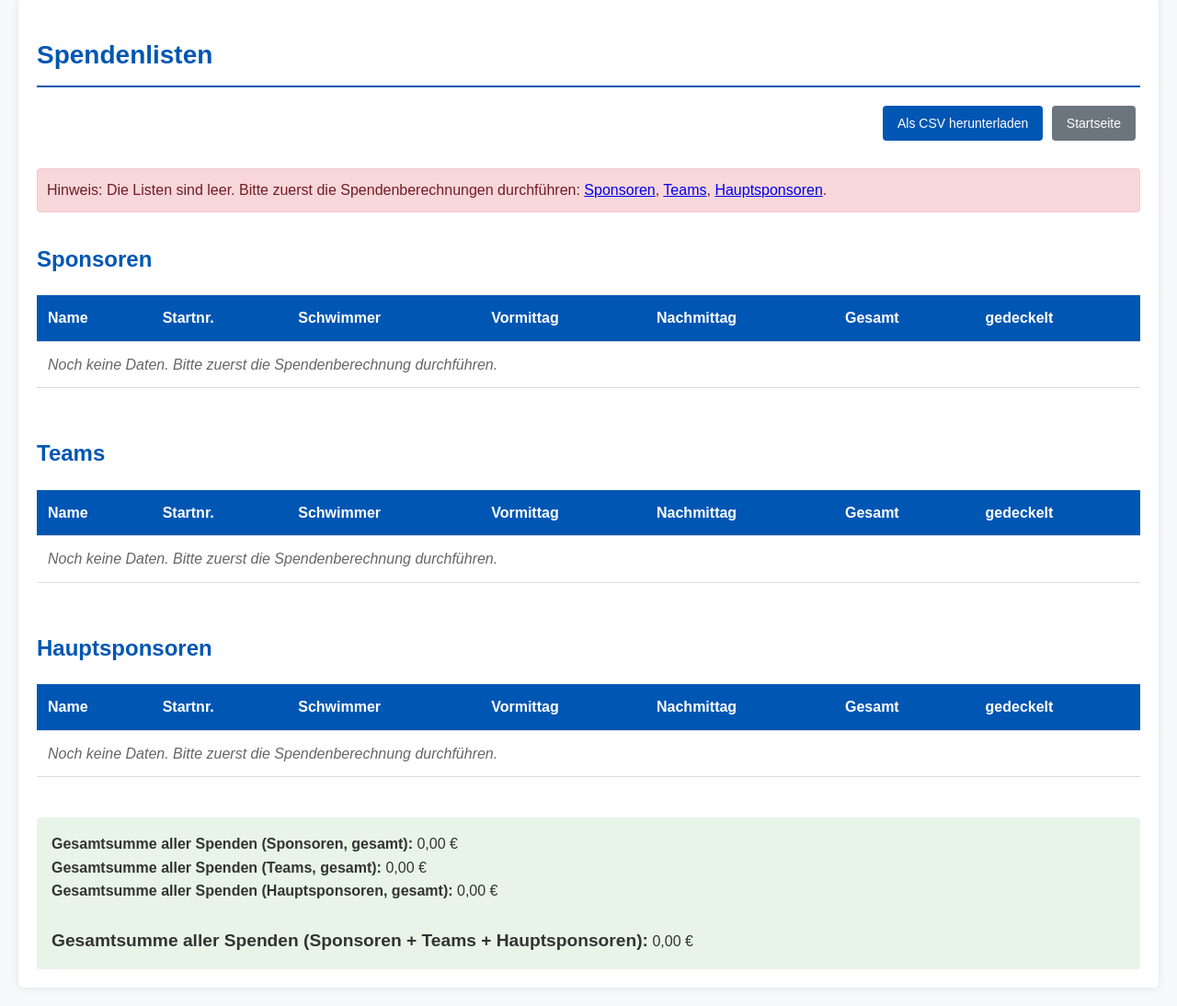
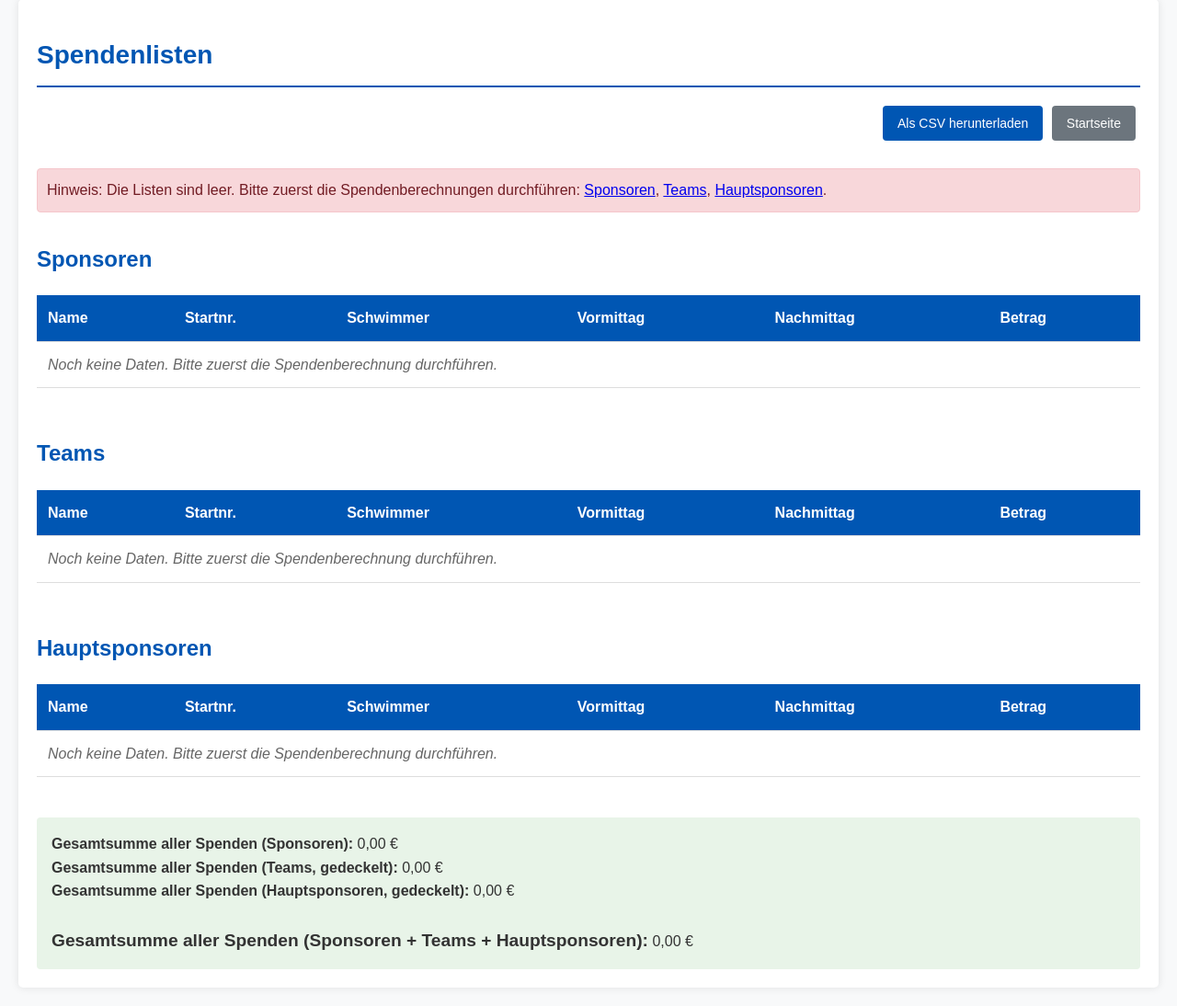
Before and after one commit to Ottokarder/VAIBad_2, a PHP site: page /spendenlisten.php in a window 1280 px wide. Shown: the part 21-1115 px from the top of the page at 92% size. Run offline with PHP 8.4, Linux system fonts and the light colour scheme; data that the repository does not hold is empty.

Commit message:
Summen konsistent: Teams/Hauptsponsoren gedeckelt, gesamt-Spalte entfernt
Die Gesamtsummen verwendeten bei Teams und Hauptsponsoren teils
spendenbetrag_gesamt (ungekuerzt), teils gedeckelt. Korrekt ist:
- Sponsoren: spendenbetrag_gesamt (Limit ist pro Zeile bereits eingerechnet)
- Teams / Hauptsponsoren: spendenbetrag_gedeckelt (Limit gilt fuer die
  Summe aller Schwimmer)

Auswertungen (auswertungen.php):
- Bei Durchlauf 'gesamt' Teams/Hauptsponsoren auf spendenbetrag_gedeckelt
  umgestellt (Top-10 und Gesamtsummen).

Spendenlisten (spendenlisten.php):
- gesamt-Spalte aus SQL/Anzeige/CSV entfernt (nur zur Berechnung relevant).
- Summen konsistent ueber betrag_gedeckelt (Sponsoren = gesamt, da Limit
  pro Zeile; Teams/Hauptsponsoren = gedeckelt).
- Finale Gesamtsumme: Sponsoren + Teams(gedeckelt) + Hauptsponsoren(gedeckelt).

Co-authored-by: Ottokarder <Ottokarder@users.noreply.github.com>

```diff
--- a/webapp/spendenlisten.php
+++ b/webapp/spendenlisten.php
@@ -11,7 +11,7 @@ require_once 'config.php';
 $sponsoren_sql = "
     SELECT sp.id AS gruppe_id, sp.name AS gruppe_name, NULL AS gruppe_limit,
            sw.startnummer, CONCAT(sw.vorname, ' ', sw.nachname) AS schwimmer_name,
-           ss.spendenbetrag_vormittag, ss.spendenbetrag_nachmittag, ss.spendenbetrag_gesamt,
+           ss.spendenbetrag_vormittag, ss.spendenbetrag_nachmittag,
            ss.spendenbetrag_gesamt AS betrag_gedeckelt,
            ss.erstelldatum
     FROM spenden_sponsoren ss
@@ -24,7 +24,7 @@ $sponsoren_sql = "
 $teams_sql = "
     SELECT t.id AS gruppe_id, t.name AS gruppe_name, t.`limit` AS gruppe_limit,
            sw.startnummer, CONCAT(sw.vorname, ' ', sw.nachname) AS schwimmer_name,
-           st.spendenbetrag_vormittag, st.spendenbetrag_nachmittag, st.spendenbetrag_gesamt,
+           st.spendenbetrag_vormittag, st.spendenbetrag_nachmittag,
            st.spendenbetrag_gedeckelt AS betrag_gedeckelt,
            st.erstelldatum
     FROM spenden_teams st
@@ -37,7 +37,7 @@ $teams_sql = "
 $hauptsponsoren_sql = "
     SELECT h.id AS gruppe_id, h.name AS gruppe_name, h.`limit` AS gruppe_limit,
            sw.startnummer, CONCAT(sw.vorname, ' ', sw.nachname) AS schwimmer_name,
-           sh.spendenbetrag_vormittag, sh.spendenbetrag_nachmittag, sh.spendenbetrag_gesamt,
+           sh.spendenbetrag_vormittag, sh.spendenbetrag_nachmittag,
            sh.spendenbetrag_gedeckelt AS betrag_gedeckelt,
            sh.erstelldatum
     FROM spenden_hauptsponsoren sh
@@ -49,7 +49,6 @@ $hauptsponsoren_sql = "
 // Hilfsfunktion: Ergebnis gruppieren und Summen bilden.
 function gruppiere($conn, $sql) {
     $gruppen = [];
-    $gesamt_gesamt = 0.0;
     $gesamt_gedeckelt = 0.0;
     $res = $conn->query($sql);
     if ($res && $res->num_rows > 0) {
@@ -62,26 +61,23 @@ function gruppiere($conn, $sql) {
                     'zeilen' => [],
                     'sum_vormittag'  => 0.0,
                     'sum_nachmittag' => 0.0,
-                    'sum_gesamt'     => 0.0,
                     'sum_gedeckelt'  => 0.0,
                 ];
             }
             $gruppen[$gid]['zeilen'][] = $row;
             $gruppen[$gid]['sum_vormittag']  += (float)$row['spendenbetrag_vormittag'];
             $gruppen[$gid]['sum_nachmittag'] += (float)$row['spendenbetrag_nachmittag'];
-            $gruppen[$gid]['sum_gesamt']     += (float)$row['spendenbetrag_gesamt'];
             $gruppen[$gid]['sum_gedeckelt']  += (float)$row['betrag_gedeckelt'];
-            $gesamt_gesamt    += (float)$row['spendenbetrag_gesamt'];
             $gesamt_gedeckelt += (float)$row['betrag_gedeckelt'];
         }
         $res->free();
     }
-    return [$gruppen, $gesamt_gesamt, $gesamt_gedeckelt];
+    return [$gruppen, $gesamt_gedeckelt];
 }
 
-list($sponsoren, $sp_gesamt, $sp_gedeckelt) = gruppiere($conn, $sponsoren_sql);
-list($teams, $t_gesamt, $t_gedeckelt) = gruppiere($conn, $teams_sql);
-list($hauptsponsoren, $h_gesamt, $h_gedeckelt) = gruppiere($conn, $hauptsponsoren_sql);
+list($sponsoren, $sp_gesamt) = gruppiere($conn, $sponsoren_sql);
+list($teams, $t_gedeckelt) = gruppiere($conn, $teams_sql);
+list($hauptsponsoren, $h_gedeckelt) = gruppiere($conn, $hauptsponsoren_sql);
 
 // CSV-Export: wenn ?export=csv, Datei direkt zum Download ausliefern.
 // Trenner Semikolon + UTF-8-BOM, damit Excel die Datei mit Umlauten korrekt öffnet.
@@ -96,38 +92,38 @@ if (isset($_GET['export']) && $_GET['export'] === 'csv') {
     fwrite($out, "\xEF\xBB\xBF"); // UTF-8-BOM für Excel
     $euro = function($v) { return ($v === null) ? '' : number_format((float)$v, 2, ',', ''); };
 
-    $schreibe_abschnitt = function($titel, $gruppen, $gesamt_gesamt, $gesamt_gedeckelt) use ($out, $euro) {
+    $schreibe_abschnitt = function($titel, $gruppen, $gesamt_gedeckelt) use ($out, $euro) {
         fputcsv($out, [$titel], ';');
         fputcsv($out, ['Sponsor/Team/Hauptsponsor', 'Startnr.', 'Schwimmer',
-            'Vormittag', 'Nachmittag', 'Gesamt', 'gedeckelt'], ';');
+            'Vormittag', 'Nachmittag', 'Betrag'], ';');
         foreach ($gruppen as $g) {
             foreach ($g['zeilen'] as $r) {
                 fputcsv($out, [
                     $r['gruppe_name'], $r['startnummer'], $r['schwimmer_name'],
                     $euro($r['spendenbetrag_vormittag']), $euro($r['spendenbetrag_nachmittag']),
-                    $euro($r['spendenbetrag_gesamt']), $euro($r['betrag_gedeckelt'])
+                    $euro($r['betrag_gedeckelt'])
                 ], ';');
             }
             fputcsv($out, [
                 $g['name'] . ' - Summe', '', '',
                 $euro($g['sum_vormittag']), $euro($g['sum_nachmittag']),
-                $euro($g['sum_gesamt']), $euro($g['sum_gedeckelt'])
+                $euro($g['sum_gedeckelt'])
             ], ';');
         }
-        fputcsv($out, ['Gesamtsumme', '', '', '', '', $euro($gesamt_gesamt), $euro($gesamt_gedeckelt)], ';');
+        fputcsv($out, ['Gesamtsumme', '', '', '', '', $euro($gesamt_gedeckelt)], ';');
         fputcsv($out, [], ';');
     };
 
-    $schreibe_abschnitt('Sponsoren', $sponsoren, $sp_gesamt, $sp_gedeckelt);
-    $schreibe_abschnitt('Teams', $teams, $t_gesamt, $t_gedeckelt);
-    $schreibe_abschnitt('Hauptsponsoren', $hauptsponsoren, $h_gesamt, $h_gedeckelt);
+    $schreibe_abschnitt('Sponsoren', $sponsoren, $sp_gesamt);
+    $schreibe_abschnitt('Teams', $teams, $t_gedeckelt);
+    $schreibe_abschnitt('Hauptsponsoren', $hauptsponsoren, $h_gedeckelt);
 
     // Gesamtsumme über alle drei Listen
     fputcsv($out, ['Gesamtsumme aller Spenden'], ';');
-    fputcsv($out, ['Sponsoren (gesamt)', $euro($sp_gesamt)], ';');
-    fputcsv($out, ['Teams (gesamt)', $euro($t_gesamt)], ';');
-    fputcsv($out, ['Hauptsponsoren (gesamt)', $euro($h_gesamt)], ';');
-    fputcsv($out, ['Sponsoren + Teams + Hauptsponsoren', $euro($sp_gesamt + $t_gesamt + $h_gesamt)], ';');
+    fputcsv($out, ['Sponsoren', $euro($sp_gesamt)], ';');
+    fputcsv($out, ['Teams', $euro($t_gedeckelt)], ';');
+    fputcsv($out, ['Hauptsponsoren', $euro($h_gedeckelt)], ';');
+    fputcsv($out, ['Sponsoren + Teams + Hauptsponsoren', $euro($sp_gesamt + $t_gedeckelt + $h_gedeckelt)], ';');
 
     fclose($out);
     $conn->close();
@@ -150,26 +146,26 @@ if (file_exists('includes/header.php')) {
 }
 
 // Hilfsfunktion: einen Listen-Abschnitt als HTML-Tabelle ausgeben.
-function zeige_abschnitt($titel, $gruppen, $gesamt_gesamt, $gesamt_gedeckelt) {
+function zeige_abschnitt($titel, $gruppen, $gesamt_gedeckelt) {
     echo '<h2 style="margin-top: 2rem;">' . htmlspecialchars($titel) . '</h2>';
     if (empty($gruppen)) {
         echo '<div class="table-container"><table class="data-table"><thead><tr>
                 <th>Name</th><th>Startnr.</th><th>Schwimmer</th>
-                <th>Vormittag</th><th>Nachmittag</th><th>Gesamt</th><th>gedeckelt</th>
+                <th>Vormittag</th><th>Nachmittag</th><th>Betrag</th>
               </tr></thead><tbody>
-              <tr><td colspan="7" class="no-data">Noch keine Daten. Bitte zuerst die Spendenberechnung durchführen.</td></tr>
+              <tr><td colspan="6" class="no-data">Noch keine Daten. Bitte zuerst die Spendenberechnung durchführen.</td></tr>
               </tbody></table></div>';
         return;
     }
     echo '<div class="table-container"><table class="data-table">
         <thead><tr>
             <th>Name</th><th>Startnr.</th><th>Schwimmer</th>
-            <th>Vormittag</th><th>Nachmittag</th><th>Gesamt</th><th>gedeckelt</th>
+            <th>Vormittag</th><th>Nachmittag</th><th>Betrag</th>
         </tr></thead><tbody>';
     foreach ($gruppen as $g) {
         $limit_txt = ($g['limit'] !== null) ? ' (Limit: ' . htmlspecialchars($g['limit']) . ' €)' : '';
         echo '<tr style="font-weight: bold; background-color: #e8e8e8;">';
-        echo '<td colspan="7">' . htmlspecialchars($g['name']) . $limit_txt . '</td>';
+        echo '<td colspan="6">' . htmlspecialchars($g['name']) . $limit_txt . '</td>';
         echo '</tr>';
         foreach ($g['zeilen'] as $r) {
             echo '<tr>';
@@ -178,7 +174,6 @@ function zeige_abschnitt($titel, $gruppen, $gesamt_gesamt, $gesamt_gedeckelt) {
             echo '<td>' . htmlspecialchars($r['schwimmer_name']) . '</td>';
             echo '<td>' . number_format($r['spendenbetrag_vormittag'], 2, ',', '.') . ' €</td>';
             echo '<td>' . number_format($r['spendenbetrag_nachmittag'], 2, ',', '.') . ' €</td>';
-            echo '<td>' . number_format($r['spendenbetrag_gesamt'], 2, ',', '.') . ' €</td>';
             echo '<td>' . number_format($r['betrag_gedeckelt'], 2, ',', '.') . ' €</td>';
             echo '</tr>';
         }
@@ -187,7 +182,6 @@ function zeige_abschnitt($titel, $gruppen, $gesamt_gesamt, $gesamt_gedeckelt) {
         echo '<td colspan="3">Summe ' . htmlspecialchars($g['name']) . '</td>';
         echo '<td>' . number_format($g['sum_vormittag'], 2, ',', '.') . ' €</td>';
         echo '<td>' . number_format($g['sum_nachmittag'], 2, ',', '.') . ' €</td>';
-        echo '<td>' . number_format($g['sum_gesamt'], 2, ',', '.') . ' €</td>';
         echo '<td>' . number_format($g['sum_gedeckelt'], 2, ',', '.') . ' €</td>';
         echo '</tr>';
     }
@@ -195,7 +189,6 @@ function zeige_abschnitt($titel, $gruppen, $gesamt_gesamt, $gesamt_gedeckelt) {
     echo '<tr style="font-weight: bold; background-color: #d8e8d8;">';
     echo '<td colspan="3">Gesamtsumme</td>';
     echo '<td></td><td></td>';
-    echo '<td>' . number_format($gesamt_gesamt, 2, ',', '.') . ' €</td>';
     echo '<td>' . number_format($gesamt_gedeckelt, 2, ',', '.') . ' €</td>';
     echo '</tr>';
     echo '</tbody></table></div>';
@@ -221,20 +214,20 @@ function zeige_abschnitt($titel, $gruppen, $gesamt_gesamt, $gesamt_gedeckelt) {
         </div>
     <?php endif; ?>
 
-    <?php zeige_abschnitt('Sponsoren', $sponsoren, $sp_gesamt, $sp_gedeckelt); ?>
-    <?php zeige_abschnitt('Teams', $teams, $t_gesamt, $t_gedeckelt); ?>
-    <?php zeige_abschnitt('Hauptsponsoren', $hauptsponsoren, $h_gesamt, $h_gedeckelt); ?>
+    <?php zeige_abschnitt('Sponsoren', $sponsoren, $sp_gesamt); ?>
+    <?php zeige_abschnitt('Teams', $teams, $t_gedeckelt); ?>
+    <?php zeige_abschnitt('Hauptsponsoren', $hauptsponsoren, $h_gedeckelt); ?>
 
     <!-- Gesamtsumme aller Spenden -->
     <div style="margin-top: 1.5rem; padding: 1rem; background-color: #e8f4e8; border-radius: 4px;">
-        <strong>Gesamtsumme aller Spenden (Sponsoren, gesamt):</strong>
+        <strong>Gesamtsumme aller Spenden (Sponsoren):</strong>
         <?php echo number_format($sp_gesamt, 2, ',', '.'); ?> €<br>
-        <strong>Gesamtsumme aller Spenden (Teams, gesamt):</strong>
-        <?php echo number_format($t_gesamt, 2, ',', '.'); ?> €<br>
-        <strong>Gesamtsumme aller Spenden (Hauptsponsoren, gesamt):</strong>
-        <?php echo number_format($h_gesamt, 2, ',', '.'); ?> €<br><br>
+        <strong>Gesamtsumme aller Spenden (Teams, gedeckelt):</strong>
+        <?php echo number_format($t_gedeckelt, 2, ',', '.'); ?> €<br>
+        <strong>Gesamtsumme aller Spenden (Hauptsponsoren, gedeckelt):</strong>
+        <?php echo number_format($h_gedeckelt, 2, ',', '.'); ?> €<br><br>
         <strong style="font-size: 1.2rem;">Gesamtsumme aller Spenden (Sponsoren + Teams + Hauptsponsoren):</strong>
-        <?php echo number_format($sp_gesamt + $t_gesamt + $h_gesamt, 2, ',', '.'); ?> €
+        <?php echo number_format($sp_gesamt + $t_gedeckelt + $h_gedeckelt, 2, ',', '.'); ?> €
     </div>
 </div>
 <?php
```
Also changed, not shown: webapp/auswertungen.php (+5 -5 lines).
